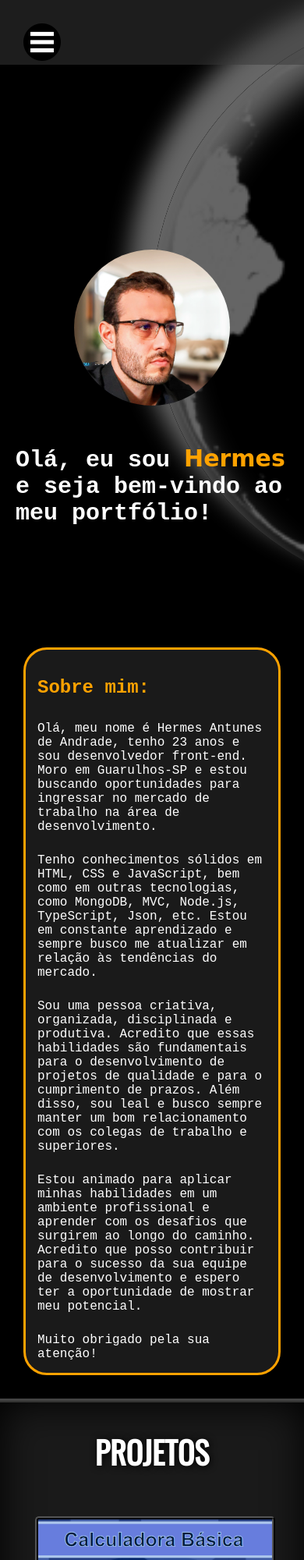
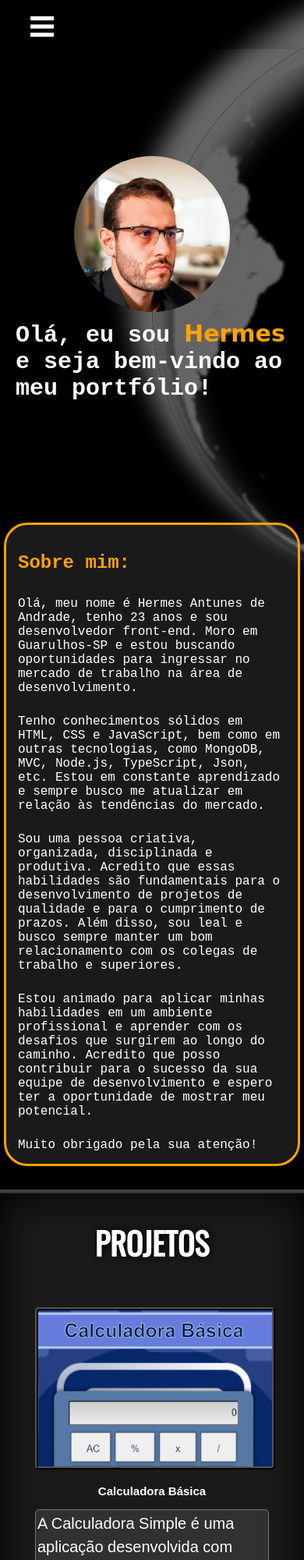
Before and after one commit to hermes-andrade/portfile, a plain HTML site: page index.html in a window 390 px wide. Shown: the top 2000 px of the page at 78% size. Drawn offline with nearby package versions, Linux system fonts and the light colour scheme; a web font is replaced by a local one.

Commit message:
second commit

```diff
--- a/css/index.css
+++ b/css/index.css
@@ -100,11 +100,18 @@ body a {
   .nav-header ul {
     flex-direction: column;
     justify-content: center;
-    align-items: center;
+    align-items: left;
     padding: 10px;
     z-index: -1;
-    background-color: rgba(58, 57, 57, 0.514);
-    background-image: none;
+    background-image: linear-gradient(
+      to right,
+      black,
+      rgba(0, 0, 0, 0.725),
+      transparent
+    );
+  }
+  .nav-header ul:hover {
+    background-color: transparent;
   }
 
   .nav-header li {
@@ -114,11 +121,17 @@ body a {
   .header__btnMenu {
     display: inline-block;
     margin-top: -30px;
-    padding: 30px 0 0px 30px;
+    padding: 10px 0 0px 30px;
     width: 100%;
     text-align: left;
     border: none;
-    background-color: rgba(58, 57, 57, 0.514);
+    background-color: transparent;
+    background-image: linear-gradient(
+      to right,
+      black,
+      rgba(0, 0, 0, 0.725),
+      transparent
+    );
     font-size: 18px;
   }
 }
@@ -128,6 +141,7 @@ body a {
   display: flex;
   align-items: center;
   margin-top: 50px;
+  overflow-x: hidden;
 }
 #introduction-title {
   text-align: left;
@@ -153,6 +167,22 @@ body a {
   border-radius: 50%;
   margin: 200px -100px 100px 250px;
 }
+@media (min-width: 769px) and (max-width: 1190px) {
+  #introduction {
+    flex-direction: column;
+  }
+
+  #introduction-title {
+    margin: 20px 200px 400px;
+    font-size: 40px;
+    text-align: center;
+  }
+
+  #foto-perfil {
+    width: 400px;
+    margin: 100px auto 0 auto;
+  }
+}
 @media only screen and (max-width: 768px) {
   #introduction {
     flex-direction: column;
@@ -160,7 +190,7 @@ body a {
   }
 
   #introduction-title {
-    margin: 50px 20px 125px 20px;
+    margin: 10px 20px 125px 20px;
     font-size: 30px;
     text-align: left;
     float: none;
@@ -168,7 +198,7 @@ body a {
 
   #foto-perfil {
     width: 200px;
-    margin: 320px auto 0;
+    margin: 200px auto 0;
   }
 }
 
@@ -192,13 +222,13 @@ body a {
 }
 @media only screen and (max-width: 768px) {
   #section-sobre-mim {
-    margin: 50px;
+    margin: 50px 10px;
   }
 }
 
 @media only screen and (max-width: 480px) {
   #section-sobre-mim {
-    margin: 30px;
+    margin: 30px 5px;
   }
   #section-sobre-mim h2 {
     font-size: 24px;
@@ -277,7 +307,12 @@ body a {
   background-color: rgba(238, 238, 237, 0.613);
   cursor: pointer;
 }
-@media screen and (max-width: 768px) {
+@media (min-width: 769px) and (max-width: 1190px) {
+  .section-projetos-habilidades {
+    overflow-x: hidden;
+  }
+}
+@media screen and (max-width: 1190px) {
   .ul-projetos {
     display: flex;
     flex-wrap: wrap;
@@ -297,12 +332,12 @@ body a {
   .section-projetos-habilidades img {
     margin: 0;
     width: 100%;
-    height: auto;
+    height: 200px;
   }
 
   .section-projetos-habilidades h3 {
     margin: 15px 0 0;
-    font-size: 20px;
+    font-size: 15px;
   }
 
   .descricao {
```
Also changed, not shown: Projetos/P_calculadora/css/imgFundo.jpg.
